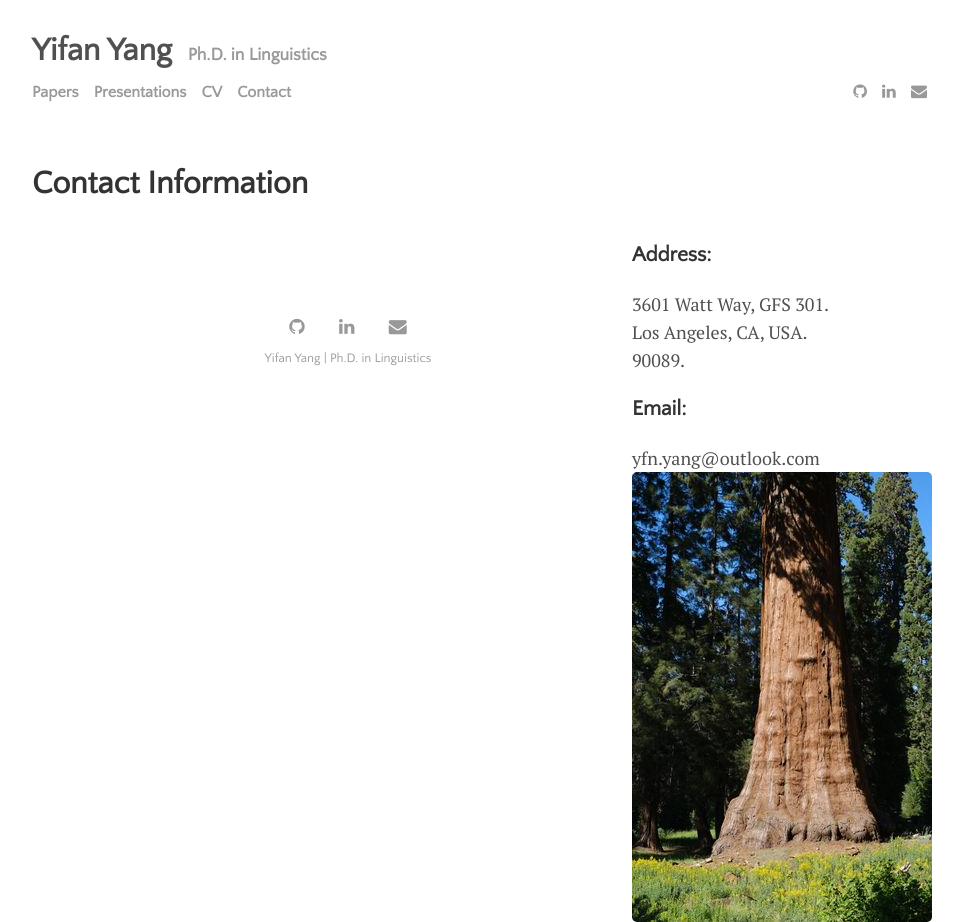
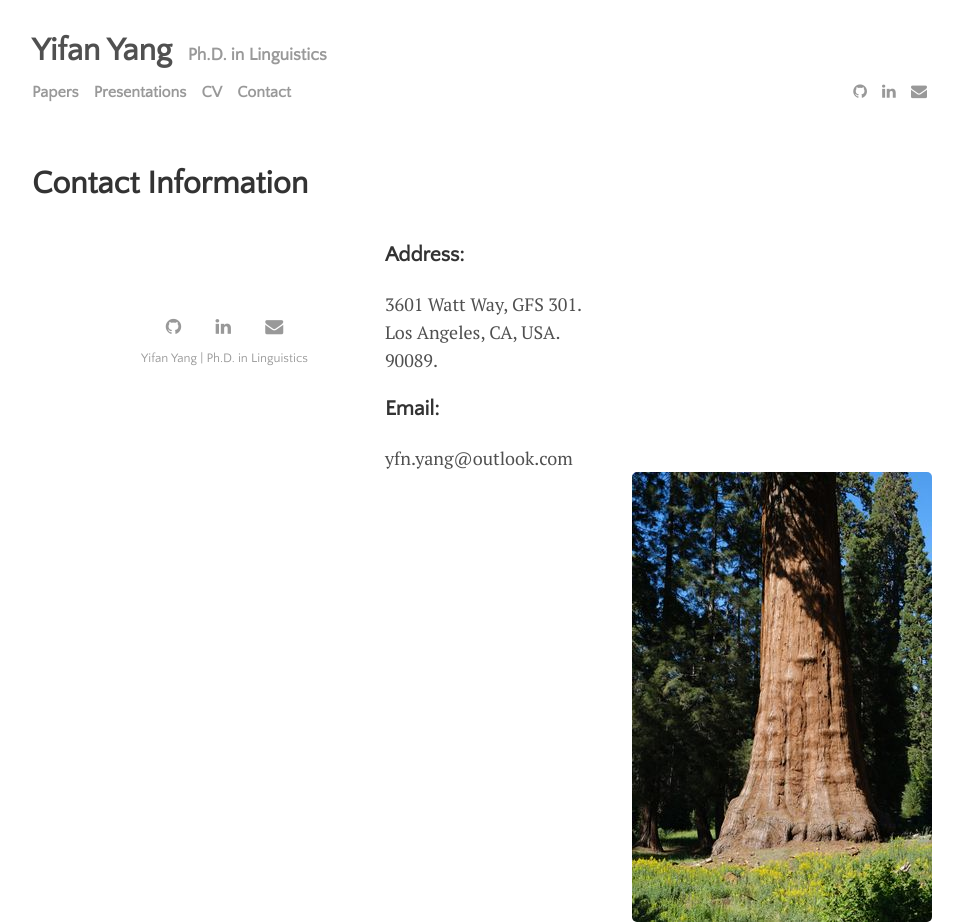
Before and after one commit to yifanyang08/yifanyang08.github.io, a Jekyll site: the page built from menu/contact.html, in a window 1280 px wide. Shown: the whole page, without its empty margins (158-1121 px from the left). Built offline with Jekyll 4.4.1, drawn with Linux system fonts in a browser that asks for light colours.

Commit message:
Update contact.html

```diff
--- a/menu/contact.html
+++ b/menu/contact.html
@@ -9,7 +9,7 @@ permalink: /contact
 </h1>
 
 <div class='container3'>
-  <div style = 'margin-left:0px;'>
+  <div style = 'margin-right:350px;'>
     <h3>Address:</h3>
     3601 Watt Way, GFS 301. <br>
     Los Angeles, CA, USA. <br>
```
